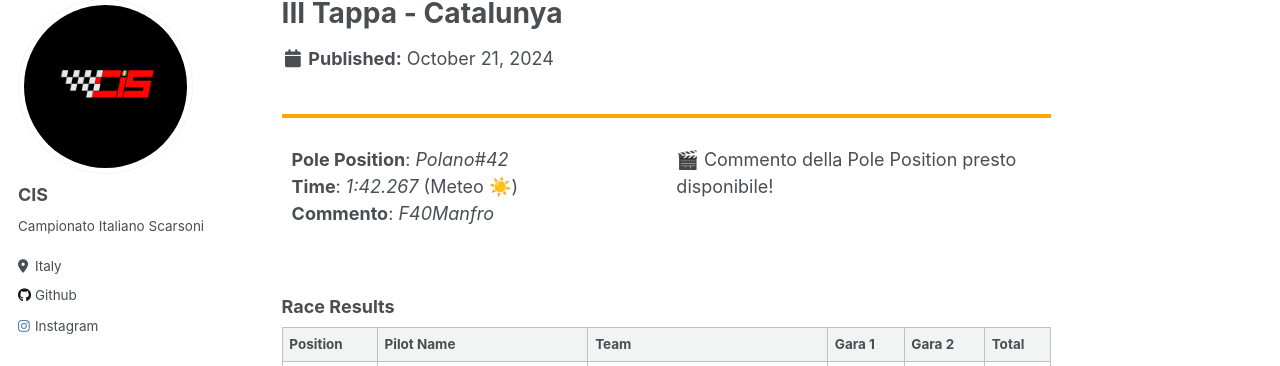
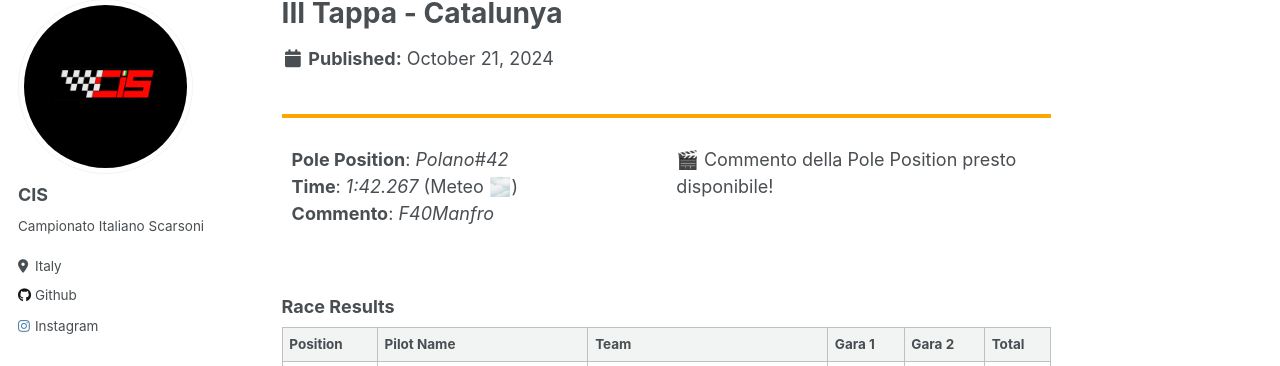
Before and after one commit to campionatoscarsoni/campionatoscarsoni.github.io, a Jekyll site: the page built from _calendar/catalunya.md, in a window 1280 px wide and 900 px high. Shown: the part 107-473 px from the top of the window. Built offline with Jekyll 4.4.1, drawn with Linux system fonts in a browser that asks for light colours.

```diff
--- a/_calendar/catalunya.md
+++ b/_calendar/catalunya.md
@@ -37,7 +37,7 @@ video {
     <div class="box">
         <p>
             <b>Pole Position</b>: <em>Polano#42</em><br>
-            <b>Time</b>: <em>1:42.267</em> (Meteo ☀️)<br>
+            <b>Time</b>: <em>1:42.267</em> (Meteo 🌫️)<br>
             <b>Commento</b>: <em>F40Manfro</em>
         </p>
     </div>
```
